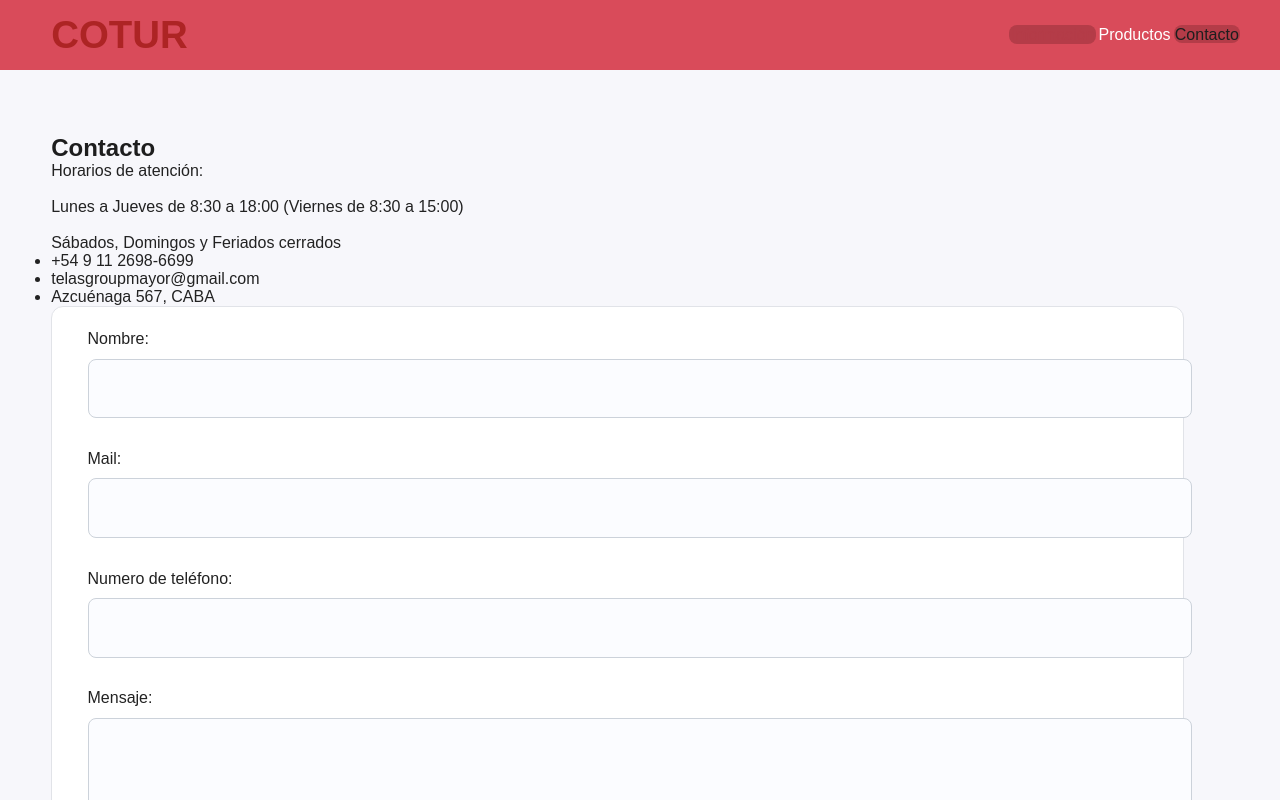
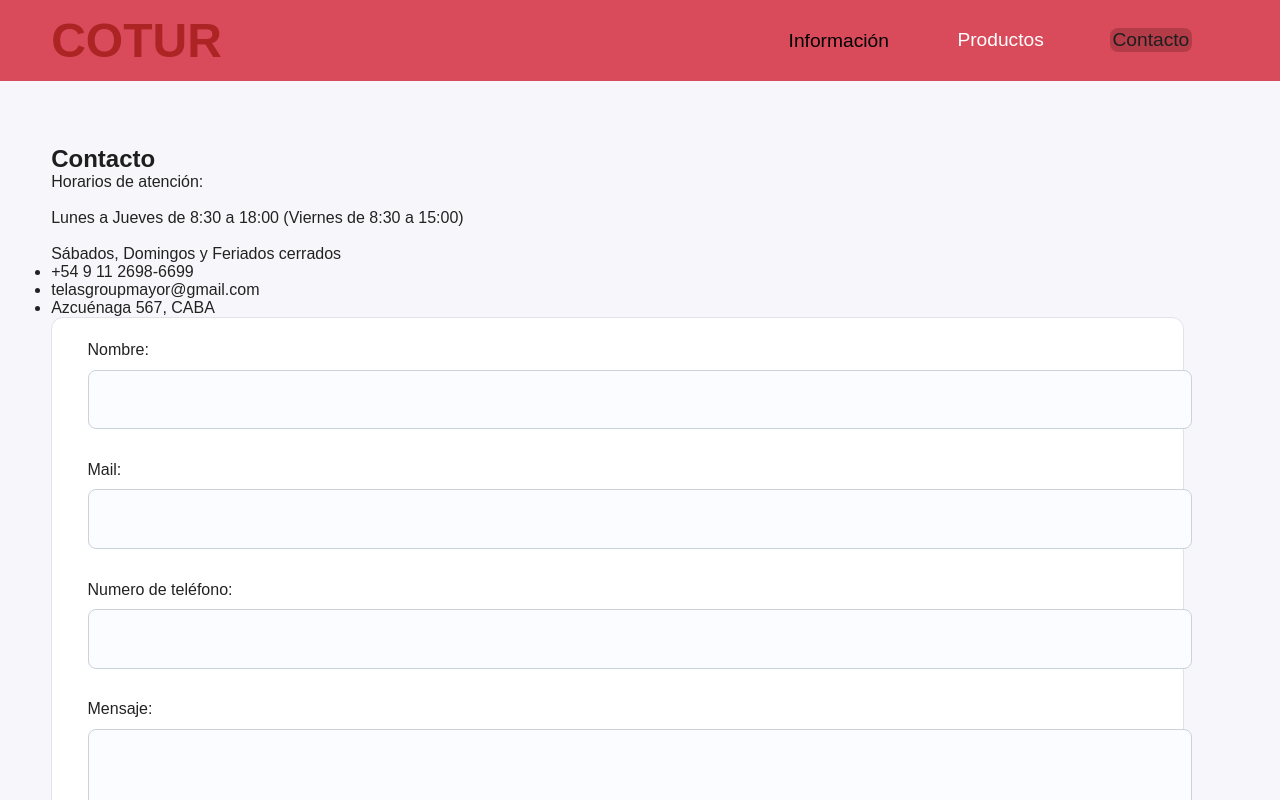
Before and after one commit to UriSuti/TP02, a plain HTML site: page contacto.html in a window 1280 px wide. In both pictures the pointer is over the link "Información". Shown: the top 800 px of the page. Drawn offline with Linux system fonts and the light colour scheme.

Commit message:
No era 100%

```diff
--- a/contacto.html
+++ b/contacto.html
@@ -35,6 +35,7 @@
             Numero de teléfono: <br /><input type="tel" name="telefono">
             Mensaje:<br />
             <textarea name="razones" cols="50" rows="10"></textarea>
+            <input type="submit" value="Enviar">
         </form>
     </main>
     <footer>
--- a/style.css
+++ b/style.css
@@ -27,9 +27,22 @@ header{
     align-items:center;
     justify-content:space-between;
 }
+
 header h1 a{
+    font-size:150%;
+    color:rgb(173, 36, 36);
+}
+
+header nav ul li a {
     font-size:120%;
-    color:rgb(173, 36, 36);
+    margin-right: 60px;
+}
+
+header nav ul li a:hover{
+    font-size:120%;
+    margin-right: 60px;
+    color: #000000;
+    background-color: #d94b5a;
 }
 
 nav ul{
@@ -46,12 +59,14 @@ nav a{
     padding:1% 2%;
     border-radius:8px;
 }
+
 li.actual a,
 nav a:hover{
     background:#b43c48;
 }
 li.actual a{
     color: #1e1e1e;
+
 }
 
 main{
@@ -166,7 +181,7 @@ span {
     background:#fbfbff;
 }
 .nosotros .persona:last-child{
-background:#f9f9ff;
+    background:#f9f9ff;
 }
 .nosotros .persona h5{
     color:#90a9c6;
```
